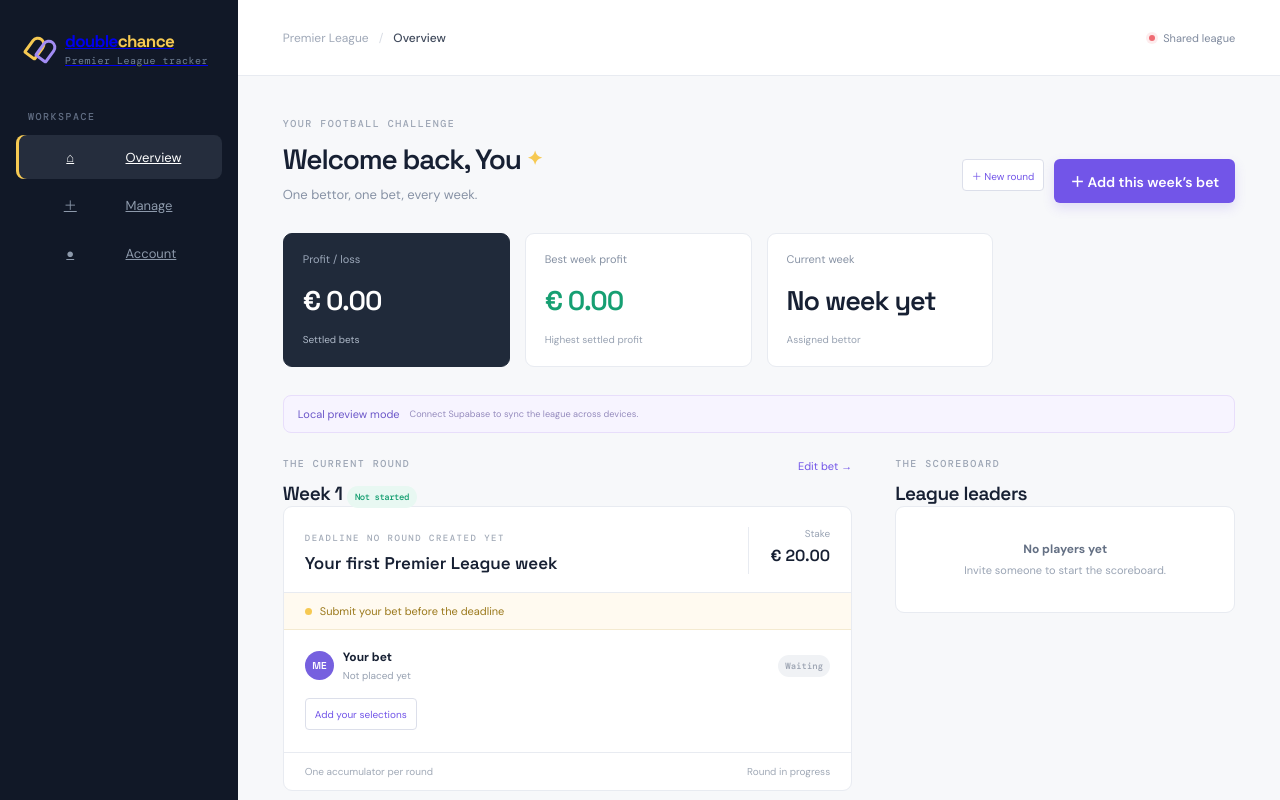
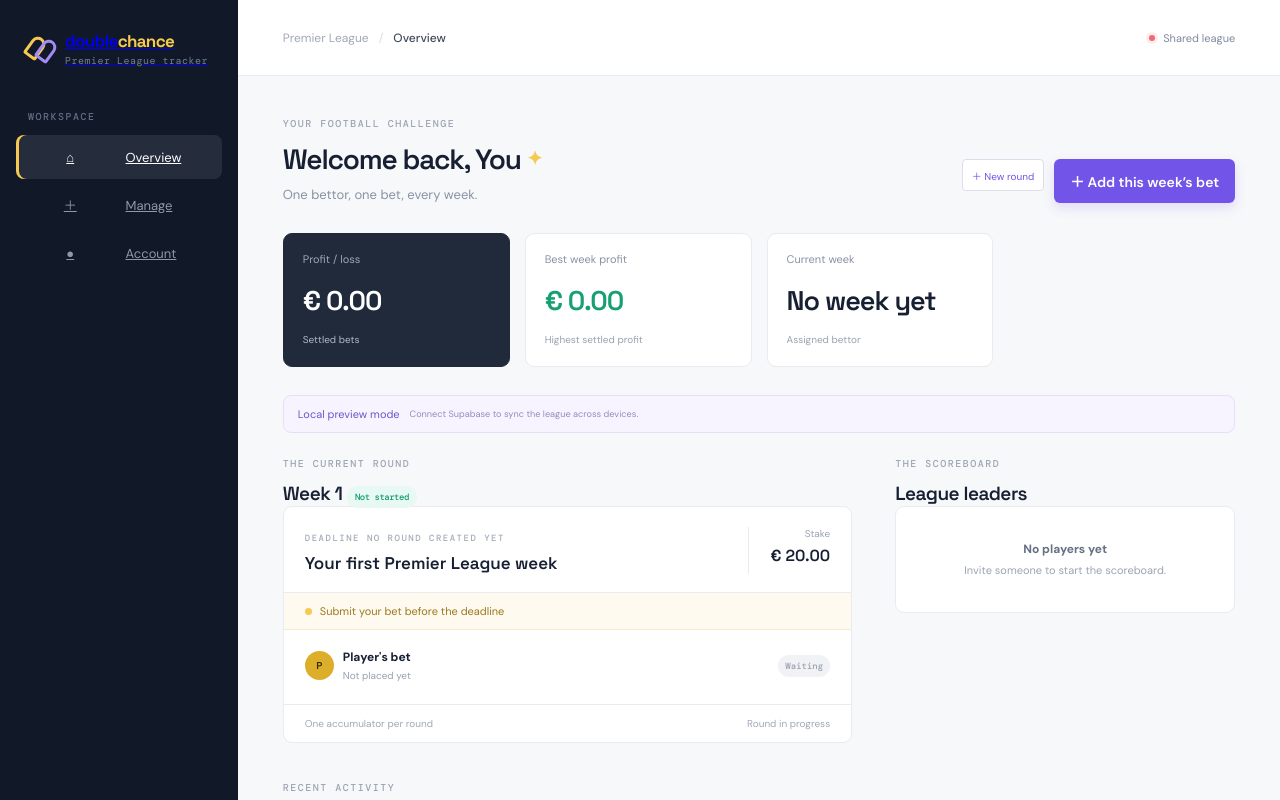
Before and after one commit to keith-higgins/bet, a Nuxt app: page / in a window 1280 px wide. Shown: the top 800 px of the page. Built offline with nearby package versions, Linux system fonts and the light colour scheme.

Commit message:
Fixed betting slip showing both players bets

```diff
--- a/components/dashboard/CurrentRoundCard.vue
+++ b/components/dashboard/CurrentRoundCard.vue
@@ -3,12 +3,21 @@ const props = defineProps({
   round: { type: Object, required: true },
   bet: { type: Object, required: true },
   legs: { type: Array, default: () => [] },
+  canEdit: Boolean,
   settled: Boolean,
   money: { type: Function, required: true }
 })
 defineEmits(['edit', 'settle'])
 const showSlip = ref(false)
 const roundSettled = computed(() => props.round.status === 'settled' || props.settled)
+function initials(name) {
+  return (name || 'Player')
+    .split(/\s+/)
+    .map((part) => part[0])
+    .join('')
+    .slice(0, 2)
+    .toUpperCase()
+}
 </script>
 
 <template>
@@ -23,7 +32,9 @@ const roundSettled = computed(() => props.round.status === 'settled' || props.se
           }}</span>
         </h2>
       </div>
-      <button class="text-button" type="button" @click="$emit('edit')">Edit bet →</button>
+      <button v-if="canEdit" class="text-button" type="button" @click="$emit('edit')">
+        Edit bet →
+      </button>
     </div>
     <article class="challenge-card">
       <div class="challenge-head">
@@ -41,9 +52,13 @@ const roundSettled = computed(() => props.round.status === 'settled' || props.se
       <div class="player-bets">
         <div class="player-bet">
           <div class="person-line">
-            <div class="avatar purple">ME</div>
+            <div class="avatar" :class="canEdit ? 'purple' : 'yellow'">
+              {{ canEdit ? 'ME' : initials(bet.bettor || round.bettor) }}
+            </div>
             <div>
-              <strong>Your bet</strong
+              <strong>{{
+                canEdit ? 'Your bet' : `${bet.bettor || round.bettor || 'Player'}'s bet`
+              }}</strong
               ><small>{{
                 bet.selections.length
                   ? `${bet.type} · ${bet.selections.length} selections`
@@ -62,21 +77,21 @@ const roundSettled = computed(() => props.round.status === 'settled' || props.se
           >
             {{ showSlip ? 'Hide slip ↑' : 'View slip ↗' }}</button
           ><button
-            v-else
+            v-else-if="canEdit"
             class="outline-button empty-bet-action"
             type="button"
             @click="$emit('edit')"
           >
             Add your selections
           </button>
+          <BetSlip
+            v-if="showSlip && bet.selections.length"
+            :legs="legs"
+            :settled="roundSettled || !canEdit"
+            @settle="$emit('settle')"
+          />
         </div>
       </div>
-      <BetSlip
-        v-if="showSlip && bet.selections.length"
-        :legs="legs"
-        :settled="roundSettled"
-        @settle="$emit('settle')"
-      />
       <div class="challenge-foot">
         <span>One accumulator per round</span
         ><span>{{ roundSettled ? 'Round settled' : 'Round in progress' }}</span>
--- a/components/dashboard/DashboardHeader.vue
+++ b/components/dashboard/DashboardHeader.vue
@@ -1,6 +1,7 @@
 <script setup>
 defineProps({
   hasBet: Boolean,
+  canEdit: Boolean,
   displayName: { type: String, default: 'there' },
   round: { type: Object, required: true }
 })
@@ -16,7 +17,7 @@ defineEmits(['add-bet', 'new-round'])
     </div>
     <div class="header-actions">
       <button class="outline-button" type="button" @click="$emit('new-round')">＋ New round</button
-      ><button class="primary-button" type="button" @click="$emit('add-bet')">
+      ><button v-if="canEdit" class="primary-button" type="button" @click="$emit('add-bet')">
         ＋ {{ hasBet ? 'Edit bet' : 'Add this week’s bet' }}
       </button>
     </div>
--- a/components/history/HistoryList.vue
+++ b/components/history/HistoryList.vue
@@ -61,7 +61,6 @@ function outcome(item) {
       <span class="empty-icon">◌</span><strong>No league history yet</strong
       ><span>Settled weeks will appear here.</span>
     </div>
-
   </div>
 </template>
 
--- a/composables/useDashboard.js
+++ b/composables/useDashboard.js
@@ -78,6 +78,10 @@ export function useDashboard() {
       ''
   )
   const currentBettorName = computed(() => round.value.bettor || 'No week yet')
+  const canManageCurrentBet = computed(
+    () =>
+      !currentUserId.value || !round.value.bettorId || currentUserId.value === round.value.bettorId
+  )
   const leaders = computed(() => {
     const allBets = allRounds.value.flatMap((item) => item.bets || [])
     const knownMembers = [
@@ -138,7 +142,8 @@ export function useDashboard() {
   function resetBet(value) {
     bet.value = {
       id: null,
-      bettorId: currentUserId.value || value.bettorId,
+      bettorId: value.bettorId || currentUserId.value,
+      bettor: value.bettor || currentUserName.value || 'Player',
       type: 'Accumulator',
       stake: value.stake,
       status: 'pending',
@@ -151,11 +156,9 @@ export function useDashboard() {
   function applyRound(value) {
     if (!value) return
     round.value = value
-    const ownBet =
-      value.bets?.find((item) => item.bettorId === currentUserId.value) ||
-      (!currentUserId.value ? value.bets?.[0] : null)
-    if (ownBet) {
-      bet.value = ownBet
+    const assignedBet = value.bets?.find((item) => item.bettorId === value.bettorId)
+    if (assignedBet) {
+      bet.value = assignedBet
       stake.value = bet.value.stake
       legs.value = bet.value.selections.map((item) => ({
         id: item.id,
@@ -351,6 +354,7 @@ export function useDashboard() {
     players: playersForWeek,
     assignableUsers,
     currentBettorName,
+    canManageCurrentBet,
     nextBettorId,
     leaders,
     money,
--- a/pages/index.vue
+++ b/pages/index.vue
@@ -27,6 +27,7 @@ async function saveNewRound(details) {
     <div class="page-wrap">
       <DashboardHeader
         :has-bet="dashboard.bet.selections.length > 0"
+        :can-edit="dashboard.canManageCurrentBet"
         :display-name="dashboard.currentUserName"
         :round="dashboard.round"
         @add-bet="betFlowOpen = true"
```
